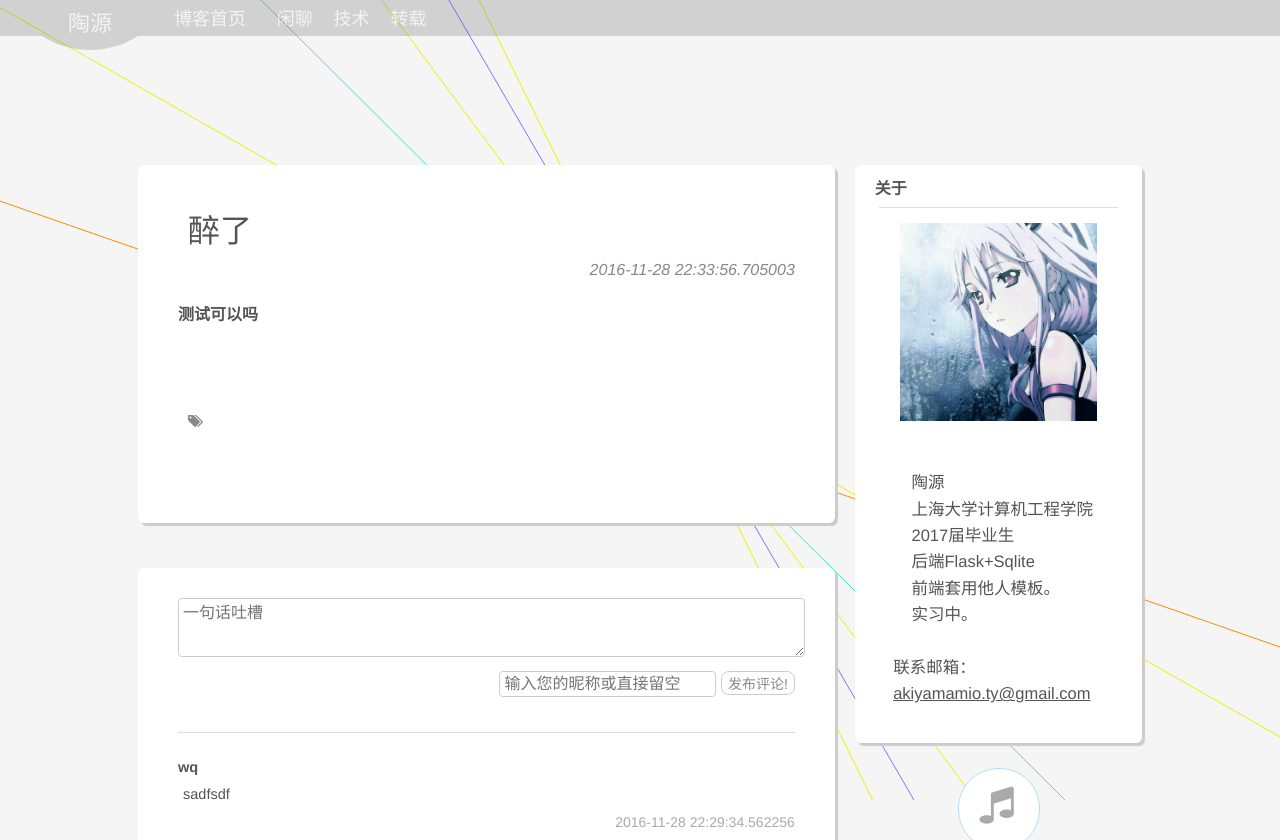
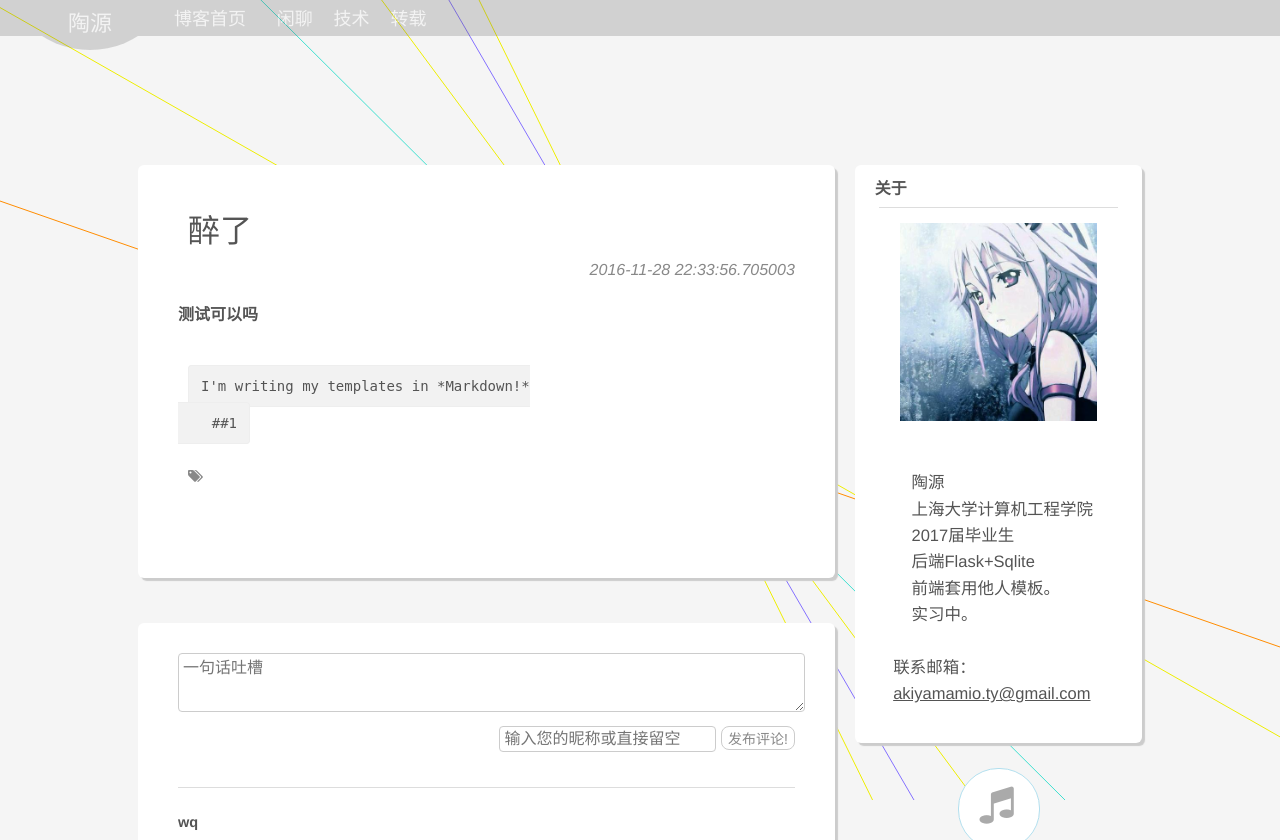
Before and after one commit to akiyamamioty/flask-blog, a Flask app: template templates/article.html in a window 1280 px wide. Shown: the top 840 px of the page. Run offline with Flask 2, Linux system fonts and the light colour scheme; the template is opened without the code that fills it: values that come from a table or form of the project are taken from there, others are empty; data comes from the database, SQL or seed files in the repository; both versions use the stored data as it was after the commit; some libraries are stand-ins or nearby versions.

Commit message:
markdown失败。。

```diff
--- a/run.py
+++ b/run.py
@@ -3,7 +3,7 @@
 import os
 import thread
 import datetime
-from flask import Flask, render_template, session, redirect, url_for, request, g, flash, send_from_directory
+from flask import Flask, render_template, session, redirect, url_for, request, g, flash, send_from_directory, Markup
 from flask_script import Manager
 import sqlite3
 from flask import g
@@ -12,15 +12,22 @@ from flask_script import Shell, Server
 import hashlib
 from flask_migrate import Migrate, MigrateCommand
 import sys
+# import markdown
+# from flaskext.markdown import Markdown
+from flask.ext.misaka import markdown
+from flask.ext.misaka import Misaka
 reload(sys)
 sys.setdefaultencoding( "utf-8" )
-
+# from flask.ext.misaka import Misaka
 
 basedir = os.path.abspath(os.path.dirname(__file__))
 app = Flask(__name__)
+
 db = SQLAlchemy(app)
 migrate = Migrate(app, db)
 manager = Manager(app)
+# Markdown(app)
+Misaka(app)
 app.config['SQLALCHEMY_DATABASE_URI'] =\
     'sqlite:///' + os.path.join(basedir, 'data.sqlite')
 app.config['SQLALCHEMY_COMMIT_ON_TEARDOWN'] = True
@@ -68,7 +75,7 @@ def login():
         if m.hexdigest()=='01bf2bf3375b3fbaf8d2dac6dad08c84':
             session['log'] = True
             print session['log']
-            return redirect(url_for('admin'))
+            return redirect(url_for('new'))
     return render_template('login.html')
 
 #分类博客
@@ -175,6 +182,10 @@ def article(bg_id):
     #cont=cont 暂时取消评论
     try:
         cont = Post.query.filter_by(id = bg_id).first()
+        print type(cont.content)
+        print cont.content
+        cont.content = markdown(cont.content)
+        print cont.content
         '''
         cur=get_db().cursor()
         cur.execute('SELECT title, date, content, tag, abstract from blog where id=?',(bg_id,))
--- a/templates/article.html
+++ b/templates/article.html
@@ -22,7 +22,11 @@
     {% endif %}
     <p class="xs" style="float:right">{{ cont.timestamp }}</p>
     <br><br>
-    <arti>{{ cont.content|safe }}</arti>
+    <arti>{{ cont.content|safe|markdown}}</arti>
+    {% filter markdown %}
+    I'm writing my templates in *Markdown!*
+        ##1
+    {% endfilter %}
     <br>
     <div class="ltag">
     <span>&#61484;</span>
```
Also changed, not shown: data.sqlite.
